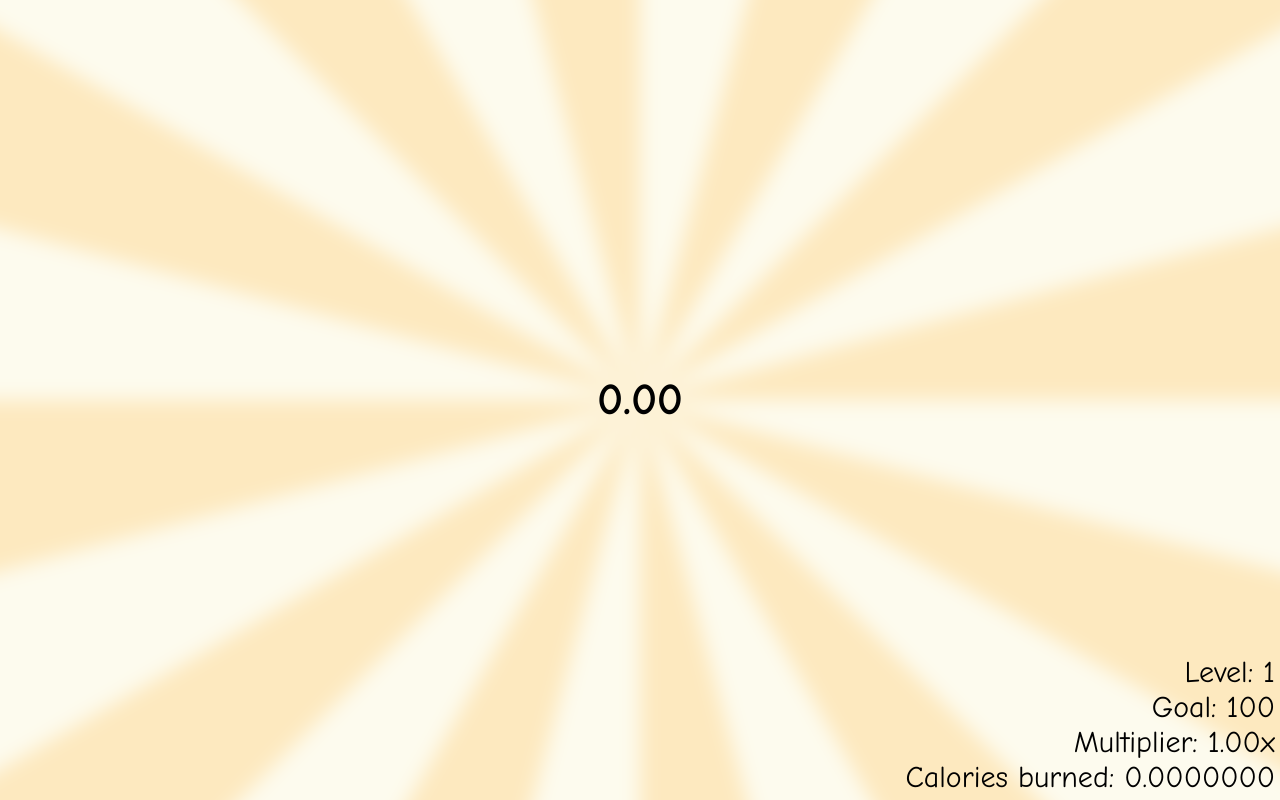
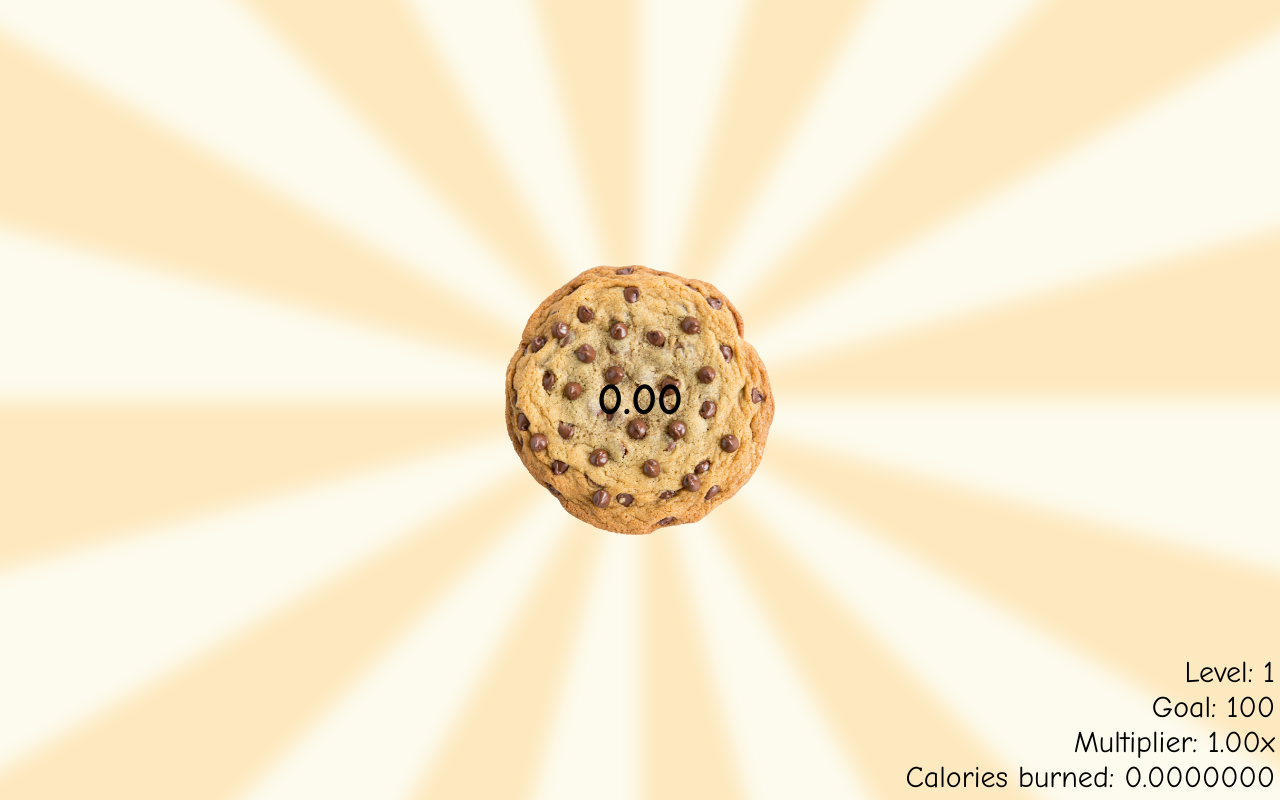
Before and after one commit to khui0/cookie-clicker, a plain HTML site: page index.html in a window 1280 px wide. Drawn offline with Linux system fonts and the light colour scheme; the site is published under a folder, as on GitHub Pages, so addresses that start at the root find nothing.

Commit message:
Update styles.css

```diff
--- a/styles.css
+++ b/styles.css
@@ -38,7 +38,7 @@ body>div::before {
     border: none;
     color: black;
     background-color: transparent;
-    background-image: url("/cookie.png");
+    background-image: url("cookie.png");
     background-size: cover;
     font: bold 50px "Comic Sans MS", "Comic Sans", sans-serif;
     cursor: pointer;
```
